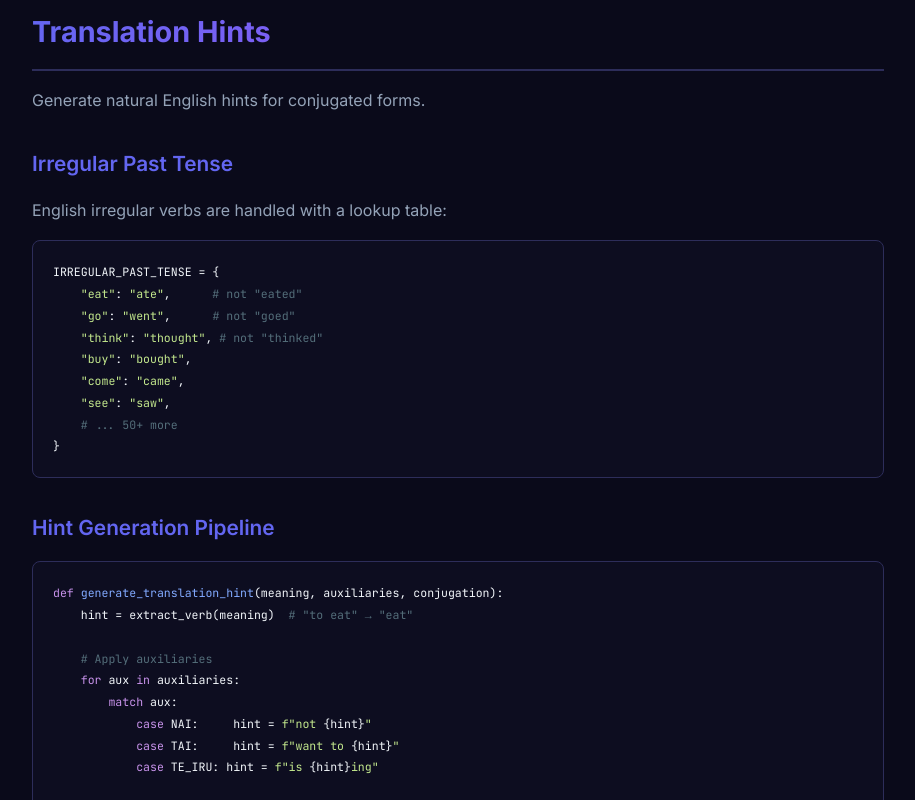
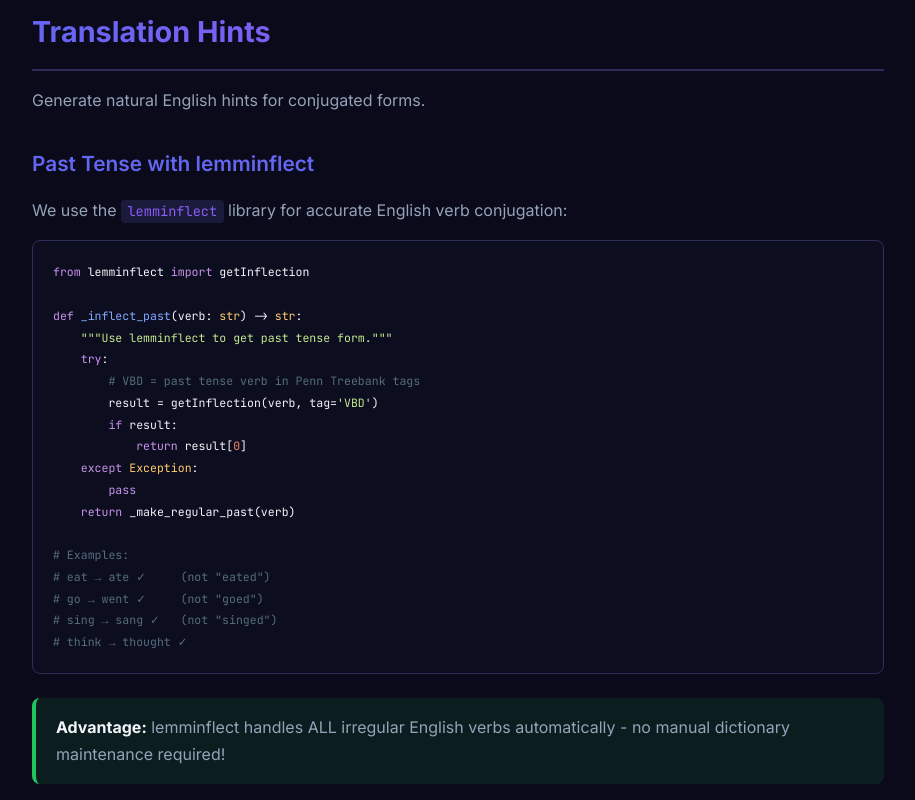
Before and after one commit to msr2903/YomisubAPI, a plain HTML site: page docs/developer.html in a window 1280 px wide. Shown: the part 11200-12000 px from the top of the page, without its empty margins (332-1247 px from the left). Drawn offline with Linux system fonts and the light colour scheme.

Commit message:
docs: Update README and developer docs for lemminflect, remove DEVELOPER.md
- Add lemminflect to feature list in README
- Add Auto-Download Dictionary feature
- Link to developer.html documentation
- Update developer.html to show lemminflect usage
- Remove duplicate DEVELOPER.md (HTML version is comprehensive)

```diff
--- a/docs/developer.html
+++ b/docs/developer.html
@@ -1056,18 +1056,31 @@ morphemes = tokenizer.tokenize(<span class="string">"食べた"</span>, SplitMod
             <h2>Translation Hints</h2>
             <p>Generate natural English hints for conjugated forms.</p>
 
-            <h3>Irregular Past Tense</h3>
-            <p>English irregular verbs are handled with a lookup table:</p>
+            <h3>Past Tense with lemminflect</h3>
+            <p>We use the <code>lemminflect</code> library for accurate English verb conjugation:</p>
 
-            <pre><code>IRREGULAR_PAST_TENSE = {
-    <span class="string">"eat"</span>: <span class="string">"ate"</span>,      <span class="comment"># not "eated"</span>
-    <span class="string">"go"</span>: <span class="string">"went"</span>,      <span class="comment"># not "goed"</span>
-    <span class="string">"think"</span>: <span class="string">"thought"</span>, <span class="comment"># not "thinked"</span>
-    <span class="string">"buy"</span>: <span class="string">"bought"</span>,
-    <span class="string">"come"</span>: <span class="string">"came"</span>,
-    <span class="string">"see"</span>: <span class="string">"saw"</span>,
-    <span class="comment"># ... 50+ more</span>
-}</code></pre>
+            <pre><code><span class="keyword">from</span> lemminflect <span class="keyword">import</span> getInflection
+
+<span class="keyword">def</span> <span class="function">_inflect_past</span>(verb: <span class="class">str</span>) -> <span class="class">str</span>:
+    <span class="string">"""Use lemminflect to get past tense form."""</span>
+    <span class="keyword">try</span>:
+        <span class="comment"># VBD = past tense verb in Penn Treebank tags</span>
+        result = getInflection(verb, tag=<span class="string">'VBD'</span>)
+        <span class="keyword">if</span> result:
+            <span class="keyword">return</span> result[<span class="number">0</span>]
+    <span class="keyword">except</span> <span class="class">Exception</span>:
+        <span class="keyword">pass</span>
+    <span class="keyword">return</span> _make_regular_past(verb)
+
+<span class="comment"># Examples:</span>
+<span class="comment"># eat → ate ✓     (not "eated")</span>
+<span class="comment"># go → went ✓     (not "goed")</span>
+<span class="comment"># sing → sang ✓   (not "singed")</span>
+<span class="comment"># think → thought ✓</span></code></pre>
+
+            <div class="callout callout-success">
+                <p><strong>Advantage:</strong> lemminflect handles ALL irregular English verbs automatically - no manual dictionary maintenance required!</p>
+            </div>
 
             <h3>Hint Generation Pipeline</h3>
             <pre><code><span class="keyword">def</span> <span class="function">generate_translation_hint</span>(meaning, auxiliaries, conjugation):
@@ -1082,7 +1095,7 @@ morphemes = tokenizer.tokenize(<span class="string">"食べた"</span>, SplitMod
 
     <span class="comment"># Apply conjugation</span>
     <span class="keyword">match</span> conjugation:
-        <span class="keyword">case</span> TA:   hint = make_past_tense(hint)  <span class="comment"># "ate"</span>
+        <span class="keyword">case</span> TA:   hint = make_past_tense(hint)  <span class="comment"># uses lemminflect</span>
         <span class="keyword">case</span> TE:   hint = <span class="string">f"</span>{hint}<span class="string"> and..."</span>
 
     <span class="keyword">return</span> hint</code></pre>
```
Also changed, not shown: 2 other files.
